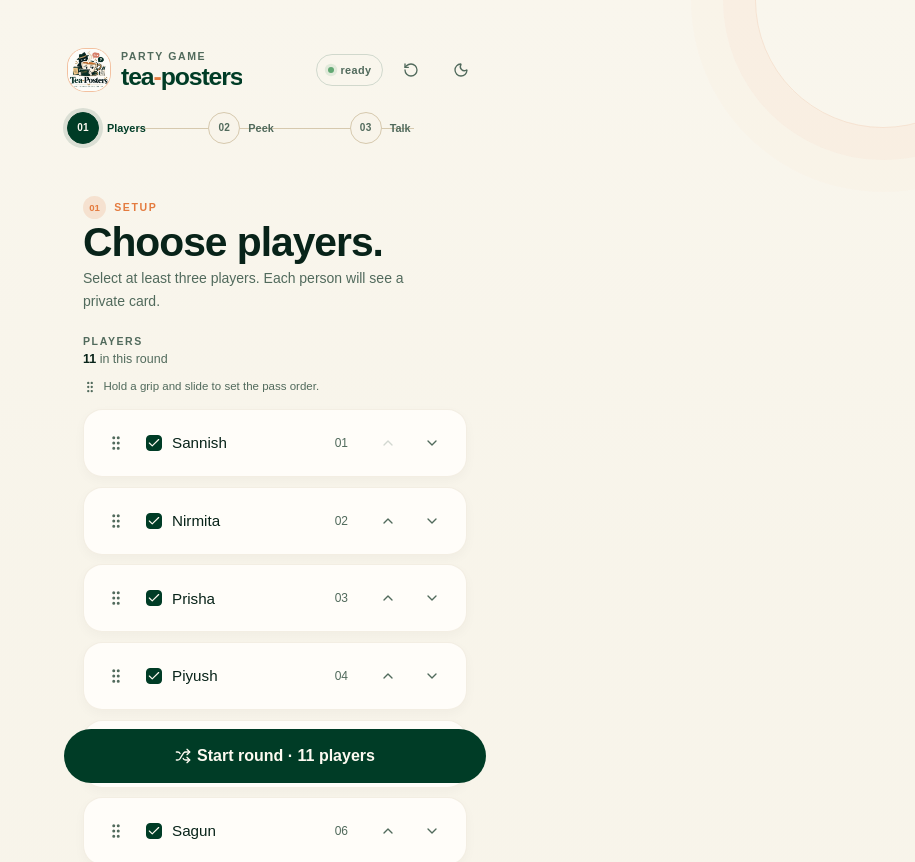
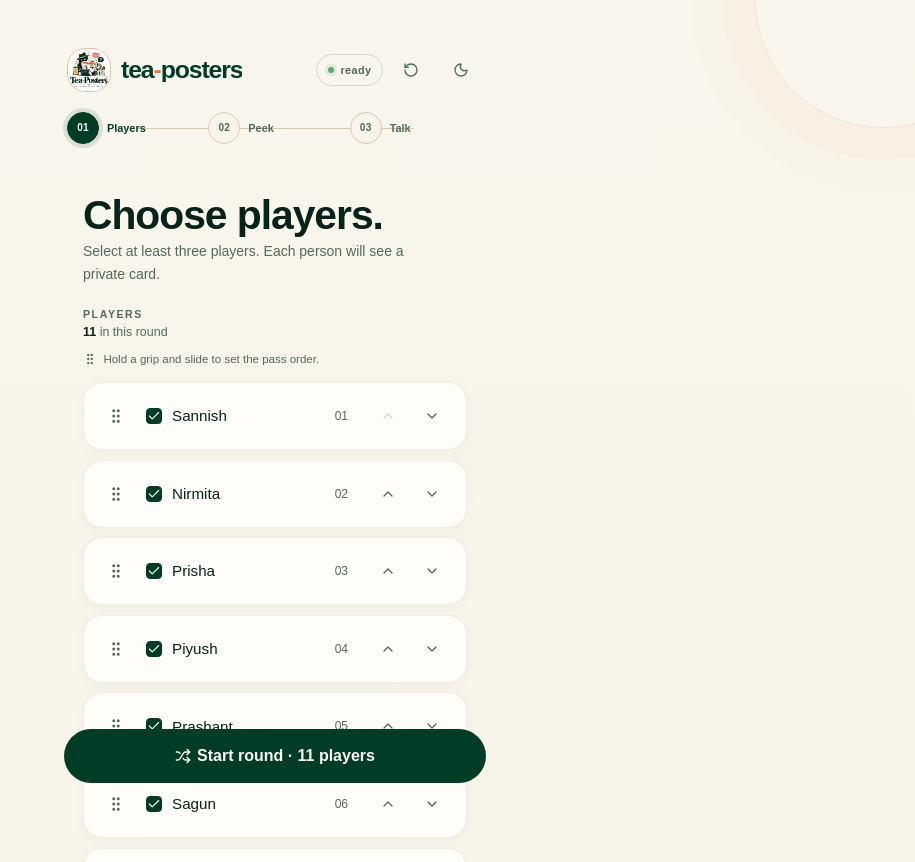
Before and after one commit to misterbista/tea-poster, a Next.js app: page / in a window 1280 px wide. Shown: the top 862 px of the page, without its empty margins (365-1280 px from the left). Built offline with nearby package versions, Linux system fonts and the light colour scheme; a web font is replaced by a local one.

Commit message:
refactor: update descriptions and improve theme transition effects across components

```diff
--- a/app/globals.css
+++ b/app/globals.css
@@ -48,7 +48,7 @@
 }
 
 :root {
-  --ease-out: cubic-bezier(0.16, 1, 0.3, 1);
+  --ease-out: cubic-bezier(0.23, 1, 0.32, 1);
   --ease-spring: cubic-bezier(0.22, 1, 0.36, 1);
   --background: oklch(0.968 0.014 91);
   --foreground: oklch(0.23 0.038 166);
@@ -139,21 +139,18 @@
       radial-gradient(circle at 8% 0%, color-mix(in oklch, var(--accent) 11%, transparent), transparent 24rem),
       linear-gradient(180deg, color-mix(in oklch, var(--background) 76%, var(--card)), var(--background) 22rem);
   }
+
+  html.theme-transition,
+  html.theme-transition body,
+  html.theme-transition .tea-shell,
+  html.theme-transition .tea-shell * {
+    transition-property: background, background-color, border-color, color, fill, stroke, box-shadow;
+    transition-duration: 240ms;
+    transition-timing-function: var(--ease-out);
+  }
 }
 
 @layer components {
-  @keyframes tea-scene-in {
-    from {
-      opacity: 0;
-      transform: translateY(0.5rem) scale(0.99);
-    }
-
-    to {
-      opacity: 1;
-      transform: translateY(0) scale(1);
-    }
-  }
-
   .tea-shell {
     position: relative;
     isolation: isolate;
@@ -191,8 +188,6 @@
     letter-spacing: -0.045em;
   }
 
-  .tea-kicker,
-  .tea-eyebrow,
   .tea-section-kicker,
   .tea-secret-label {
     color: var(--muted-foreground);
@@ -201,24 +196,6 @@
     letter-spacing: 0.15em;
     line-height: 1.2;
     text-transform: uppercase;
-  }
-
-  .tea-eyebrow {
-    display: inline-flex;
-    align-items: center;
-    gap: 0.5rem;
-    color: var(--accent);
-  }
-
-  .tea-eyebrow span {
-    display: grid;
-    width: 1.45rem;
-    height: 1.45rem;
-    place-items: center;
-    border-radius: 999px;
-    background: color-mix(in oklch, var(--accent) 16%, transparent);
-    font-size: 0.6rem;
-    letter-spacing: 0;
   }
 
   .tea-status {
@@ -264,7 +241,14 @@
   }
 
   .tea-scene {
-    animation: tea-scene-in 460ms var(--ease-out) both;
+    opacity: 1;
+    transform: translateY(0) scale(1);
+    transition: opacity 240ms var(--ease-out), transform 240ms var(--ease-out);
+
+    @starting-style {
+      opacity: 0;
+      transform: translateY(0.5rem) scale(0.99);
+    }
   }
 
   .tea-setup {
@@ -404,7 +388,6 @@
     transform: scale(0.94);
   }
 
-  .group:hover .tea-order-grip:not(:disabled),
   .tea-order-grip:focus-visible {
     background: var(--muted);
     color: var(--primary);
@@ -516,7 +499,7 @@
       radial-gradient(circle at 50% -20%, color-mix(in oklch, var(--accent) 22%, transparent), transparent 58%),
       color-mix(in oklch, var(--muted) 56%, transparent);
     box-shadow: inset 0 0 0 1px color-mix(in oklch, var(--background) 36%, transparent);
-    transition: border-color 220ms ease, box-shadow 280ms var(--ease-out), transform 280ms var(--ease-out), background 280ms var(--ease-out);
+    transition: border-color 180ms ease, box-shadow 220ms var(--ease-out), transform 220ms var(--ease-out), background 180ms ease;
   }
 
   .tea-reveal-card::before {
@@ -533,12 +516,19 @@
     opacity: 0.75;
   }
 
-  .tea-reveal-card:hover {
-    transform: translateY(-0.15rem);
+  .tea-reveal-card:active {
+    transform: scale(0.985);
   }
 
-  .tea-reveal-card:active {
-    transform: scale(0.985);
+  @media (hover: hover) and (pointer: fine) {
+    .group:hover .tea-order-grip:not(:disabled) {
+      background: var(--muted);
+      color: var(--primary);
+    }
+
+    .tea-reveal-card:hover {
+      transform: translateY(-0.15rem);
+    }
   }
 
   .tea-reveal-card[data-revealed="true"] {
--- a/app/layout.tsx
+++ b/app/layout.tsx
@@ -20,7 +20,7 @@ const geistMono = localFont({
 
 export const metadata: Metadata = {
   title: "tea-posters | Spot the imposter. Spill the tea.",
-  description: "A cozy offline imposter party game for your next tea break.",
+  description: "A cozy offline imposter game for your next tea break.",
   applicationName: "tea-posters",
 };
 
--- a/app/manifest.ts
+++ b/app/manifest.ts
@@ -4,7 +4,7 @@ export default function manifest(): MetadataRoute.Manifest {
   return {
     name: "tea-posters",
     short_name: "tea-posters",
-    description: "A minimal offline imposter party game",
+    description: "A minimal offline imposter game",
     start_url: "/",
     display: "standalone",
     background_color: "#0a0a0a",
--- a/components/tea-poster.tsx
+++ b/components/tea-poster.tsx
@@ -84,12 +84,24 @@ type Round = {
 
 function ThemeToggle() {
   const [isDark, setIsDark] = useState(false);
+  const transitionTimeoutRef = useRef<number | null>(null);
 
   const toggleTheme = () => {
     const nextIsDark = !isDark;
+    const root = document.documentElement;
+    if (transitionTimeoutRef.current !== null) {
+      window.clearTimeout(transitionTimeoutRef.current);
+    }
+    root.classList.add("theme-transition");
     setIsDark(nextIsDark);
-    document.documentElement.classList.toggle("dark", nextIsDark);
-    document.documentElement.style.colorScheme = nextIsDark ? "dark" : "light";
+    window.requestAnimationFrame(() => {
+      root.classList.toggle("dark", nextIsDark);
+      root.style.colorScheme = nextIsDark ? "dark" : "light";
+    });
+    transitionTimeoutRef.current = window.setTimeout(() => {
+      root.classList.remove("theme-transition");
+      transitionTimeoutRef.current = null;
+    }, 240);
   };
 
   return (
@@ -245,6 +257,7 @@ export function TeaPoster() {
   const playerRowRefs = useRef(new Map<string, HTMLDivElement>());
   const playerRowPositions = useRef(new Map<string, DOMRect>());
   const playerRowAnimations = useRef(new Map<string, Animation>());
+  const animateReorderRef = useRef(false);
 
   const capturePlayerPositions = useCallback(() => {
     playerRowPositions.current.clear();
@@ -275,7 +288,9 @@ export function TeaPoster() {
     });
 
     const reduceMotion = window.matchMedia("(prefers-reduced-motion: reduce)").matches;
-    if (!reduceMotion) {
+    const shouldAnimate = animateReorderRef.current;
+    animateReorderRef.current = false;
+    if (shouldAnimate && !reduceMotion) {
       nextPositions.forEach((nextPosition, name) => {
         const previousPosition = playerRowPositions.current.get(name);
         const element = playerRowRefs.current.get(name);
@@ -290,7 +305,7 @@ export function TeaPoster() {
             { transform: "translateY(0)" },
           ],
           {
-            duration: 320,
+            duration: 220,
             easing: "cubic-bezier(0.22, 1, 0.36, 1)",
           }
         );
@@ -356,18 +371,25 @@ export function TeaPoster() {
     });
   }, []);
 
-  const movePlayer = useCallback((name: string, direction: -1 | 1) => {
-    capturePlayerPositions();
+  const movePlayer = useCallback((name: string, direction: -1 | 1, animate: boolean) => {
+    const fromIndex = players.indexOf(name);
+    const toIndex = fromIndex + direction;
+    if (fromIndex < 0 || toIndex < 0 || toIndex >= players.length) return;
+
+    if (animate) {
+      animateReorderRef.current = true;
+      capturePlayerPositions();
+    }
     setPlayers((current) => {
-      const fromIndex = current.indexOf(name);
-      const toIndex = fromIndex + direction;
-      if (fromIndex < 0 || toIndex < 0 || toIndex >= current.length) return current;
+      const currentFromIndex = current.indexOf(name);
+      const currentToIndex = currentFromIndex + direction;
+      if (currentFromIndex < 0 || currentToIndex < 0 || currentToIndex >= current.length) return current;
 
       const next = [...current];
-      [next[fromIndex], next[toIndex]] = [next[toIndex], next[fromIndex]];
+      [next[currentFromIndex], next[currentToIndex]] = [next[currentToIndex], next[currentFromIndex]];
       return next;
     });
-  }, [capturePlayerPositions]);
+  }, [capturePlayerPositions, players]);
 
   const setCurrentDropTarget = useCallback(
     (next: { name: string; after: boolean } | null) => {
@@ -407,24 +429,34 @@ export function TeaPoster() {
   const moveDraggedPlayer = useCallback(
     (name: string, targetName: string, insertAfter: boolean) => {
       if (name === targetName) return;
+
+      const fromIndex = players.indexOf(name);
+      const targetIndex = players.indexOf(targetName);
+      if (fromIndex < 0 || targetIndex < 0) return;
+
+      let destinationIndex = targetIndex + (insertAfter ? 1 : 0);
+      if (fromIndex < destinationIndex) destinationIndex -= 1;
+      if (fromIndex === destinationIndex) return;
+
+      animateReorderRef.current = true;
       capturePlayerPositions();
 
       setPlayers((current) => {
-        const fromIndex = current.indexOf(name);
-        const targetIndex = current.indexOf(targetName);
-        if (fromIndex < 0 || targetIndex < 0) return current;
+        const currentFromIndex = current.indexOf(name);
+        const currentTargetIndex = current.indexOf(targetName);
+        if (currentFromIndex < 0 || currentTargetIndex < 0) return current;
 
-        let destinationIndex = targetIndex + (insertAfter ? 1 : 0);
-        if (fromIndex < destinationIndex) destinationIndex -= 1;
-        if (fromIndex === destinationIndex) return current;
+        let currentDestinationIndex = currentTargetIndex + (insertAfter ? 1 : 0);
+        if (currentFromIndex < currentDestinationIndex) currentDestinationIndex -= 1;
+        if (currentFromIndex === currentDestinationIndex) return current;
 
         const next = [...current];
-        const [moved] = next.splice(fromIndex, 1);
-        next.splice(destinationIndex, 0, moved);
+        const [moved] = next.splice(currentFromIndex, 1);
+        next.splice(currentDestinationIndex, 0, moved);
         return next;
       });
     },
-    [capturePlayerPositions]
+    [capturePlayerPositions, players]
   );
 
   const endPlayerDrag = useCallback(
@@ -494,7 +526,6 @@ export function TeaPoster() {
             />
           </div>
           <div className="min-w-0">
-            <p className="tea-kicker mb-0.5">party game</p>
             <h1 className="tea-display truncate text-[1.55rem] leading-none font-bold text-primary">
               tea<span className="text-accent">-</span>posters
             </h1>
@@ -530,7 +561,6 @@ export function TeaPoster() {
       {phase === "setup" && (
         <Card className="tea-flat-card tea-setup tea-scene">
           <CardHeader className="tea-setup-header">
-            <div className="tea-eyebrow"><span>01</span> Setup</div>
             <CardTitle className="tea-display text-[2.55rem] font-bold leading-[0.98] tracking-tight">Choose players.</CardTitle>
             <CardDescription className="leading-relaxed">
               Select at least three players. Each person will see a private card.
@@ -606,7 +636,7 @@ export function TeaPoster() {
                       type="button"
                       aria-label={`Move ${name} up`}
                       title={`Move ${name} up`}
-                      onClick={() => movePlayer(name, -1)}
+                      onClick={(event) => movePlayer(name, -1, event.detail > 0)}
                       disabled={players.indexOf(name) === 0}
                       className="rounded-xl p-1.5 text-muted-foreground hover:bg-accent/10 hover:text-primary disabled:pointer-events-none disabled:opacity-25"
                     >
@@ -616,7 +646,7 @@ export function TeaPoster() {
                       type="button"
                       aria-label={`Move ${name} down`}
                       title={`Move ${name} down`}
-                      onClick={() => movePlayer(name, 1)}
+                      onClick={(event) => movePlayer(name, 1, event.detail > 0)}
                       disabled={players.indexOf(name) === players.length - 1}
                       className="rounded-xl p-1.5 text-muted-foreground hover:bg-accent/10 hover:text-primary disabled:pointer-events-none disabled:opacity-25"
                     >
@@ -689,7 +719,7 @@ export function TeaPoster() {
             </div>
             <div className="mt-2 h-1.5 w-full overflow-hidden rounded-full bg-muted">
               <div
-                className="h-full rounded-full bg-accent transition-[width] duration-500"
+                className="h-full rounded-full bg-accent transition-[width] duration-200 ease-out"
                 style={{ width: `${((dealIndex + 1) / round.players.length) * 100}%` }}
               />
             </div>
@@ -713,7 +743,7 @@ export function TeaPoster() {
                   setRevealed(true);
                 }
               }}
-              className="tea-reveal-card flex min-h-60 w-full touch-manipulation flex-col items-center justify-center gap-3 rounded-2xl border border-border/40 px-6 text-center transition-all active:scale-[0.985] hover:border-primary/40"
+              className="tea-reveal-card flex min-h-60 w-full touch-manipulation flex-col items-center justify-center gap-3 rounded-2xl border border-border/40 px-6 text-center active:scale-[0.985] hover:border-primary/40"
             >
               {revealed ? (
                 <>
--- a/components/ui/badge.tsx
+++ b/components/ui/badge.tsx
@@ -4,7 +4,7 @@ import { cva, type VariantProps } from "class-variance-authority"
 import { cn } from "cn"
 
 const badgeVariants = cva(
-  "group/badge inline-flex h-5 w-fit shrink-0 items-center justify-center gap-1 overflow-hidden rounded-4xl border border-transparent px-2 py-0.5 text-xs font-medium whitespace-nowrap transition-all focus-visible:border-ring focus-visible:ring-[3px] focus-visible:ring-ring/50 has-data-[icon=inline-end]:pr-1.5 has-data-[icon=inline-start]:pl-1.5 aria-invalid:border-destructive aria-invalid:ring-destructive/20 dark:aria-invalid:ring-destructive/40 [&>svg]:pointer-events-none [&>svg]:size-3!",
+  "group/badge inline-flex h-5 w-fit shrink-0 items-center justify-center gap-1 overflow-hidden rounded-4xl border border-transparent px-2 py-0.5 text-xs font-medium whitespace-nowrap transition-[background-color,border-color,color,opacity] duration-[150ms] ease-out focus-visible:border-ring focus-visible:ring-[3px] focus-visible:ring-ring/50 has-data-[icon=inline-end]:pr-1.5 has-data-[icon=inline-start]:pl-1.5 aria-invalid:border-destructive aria-invalid:ring-destructive/20 dark:aria-invalid:ring-destructive/40 [&>svg]:pointer-events-none [&>svg]:size-3!",
   {
     variants: {
       variant: {
--- a/components/ui/button.tsx
+++ b/components/ui/button.tsx
@@ -3,7 +3,7 @@ import { cva, type VariantProps } from "class-variance-authority"
 import { cn } from "cn"
 
 const buttonVariants = cva(
-  "group/button inline-flex shrink-0 items-center justify-center rounded-lg border border-transparent bg-clip-padding text-sm font-medium whitespace-nowrap transition-all outline-none select-none focus-visible:border-ring focus-visible:ring-3 focus-visible:ring-ring/50 active:not-aria-[haspopup]:translate-y-px disabled:pointer-events-none disabled:opacity-50 aria-invalid:border-destructive aria-invalid:ring-3 aria-invalid:ring-destructive/20 dark:aria-invalid:border-destructive/50 dark:aria-invalid:ring-destructive/40 [&_svg]:pointer-events-none [&_svg]:shrink-0 [&_svg:not([class*='size-'])]:size-4",
+  "group/button inline-flex shrink-0 items-center justify-center rounded-lg border border-transparent bg-clip-padding text-sm font-medium whitespace-nowrap transition-[transform,background-color,border-color,color,box-shadow,opacity] duration-[150ms] ease-out outline-none select-none focus-visible:border-ring focus-visible:ring-3 focus-visible:ring-ring/50 active:not-aria-[haspopup]:scale-[0.97] disabled:pointer-events-none disabled:opacity-50 aria-invalid:border-destructive aria-invalid:ring-3 aria-invalid:ring-destructive/20 dark:aria-invalid:border-destructive/50 dark:aria-invalid:ring-destructive/40 [&_svg]:pointer-events-none [&_svg]:shrink-0 [&_svg:not([class*='size-'])]:size-4",
   {
     variants: {
       variant: {
```
